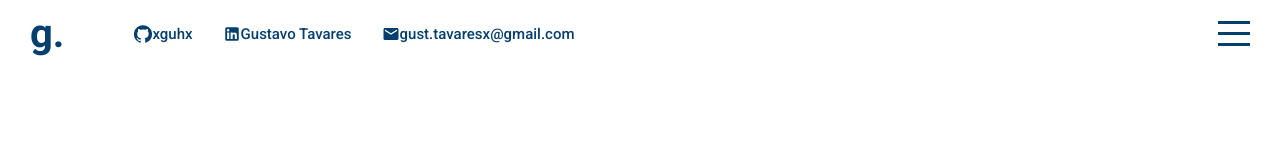
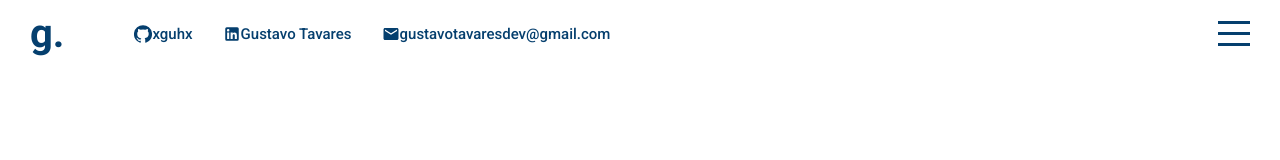
Before and after one commit to xguhx/React-Portfolio, a React (Create React App) app: page / in a window 1280 px wide. Shown: the top 160 px of the page. Built offline with nearby package versions, Linux system fonts and the light colour scheme.

Commit message:
Changing Email

```diff
--- a/src/components/topbar/Topbar.jsx
+++ b/src/components/topbar/Topbar.jsx
@@ -21,7 +21,7 @@
             <LinkedIn className="icon" />
 
             <span>
-              <a href="https://www.linkedin.com/in/gustavo-tavares-80658071/">
+              <a href="https://www.linkedin.com/in/tavares-gustavo/">
                 Gustavo Tavares
               </a>
             </span>
@@ -30,8 +30,8 @@
           <div className="itemContainer">
             <Email className="icon" />
             <span>
-              <a href="mailto:gust.tavaresx@gmail.com">
-                gust.tavaresx@gmail.com
+              <a href="mailto:gustavotavaresdev@gmail.com">
+                gustavotavaresdev@gmail.com
               </a>
             </span>
           </div>
```
